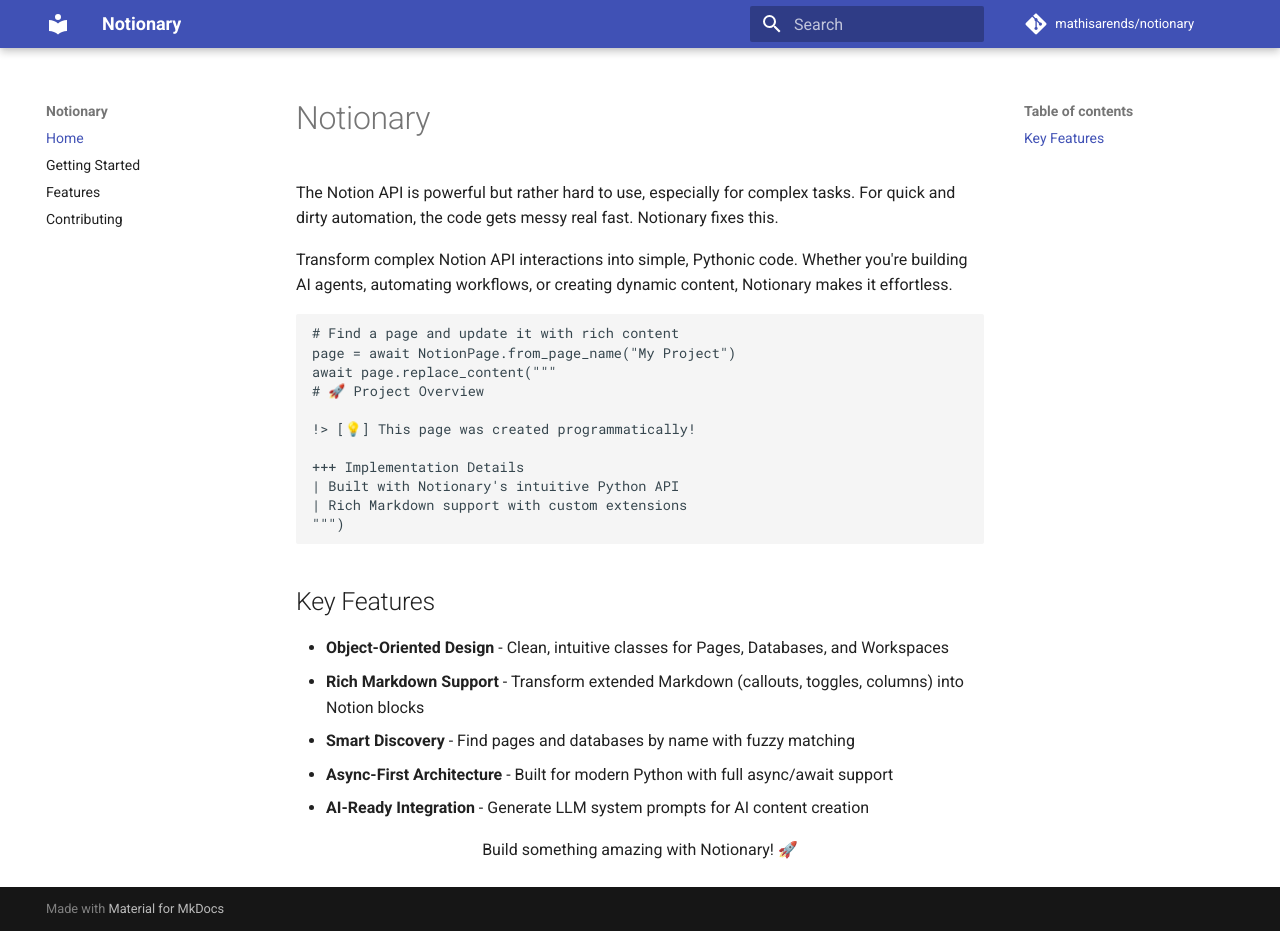
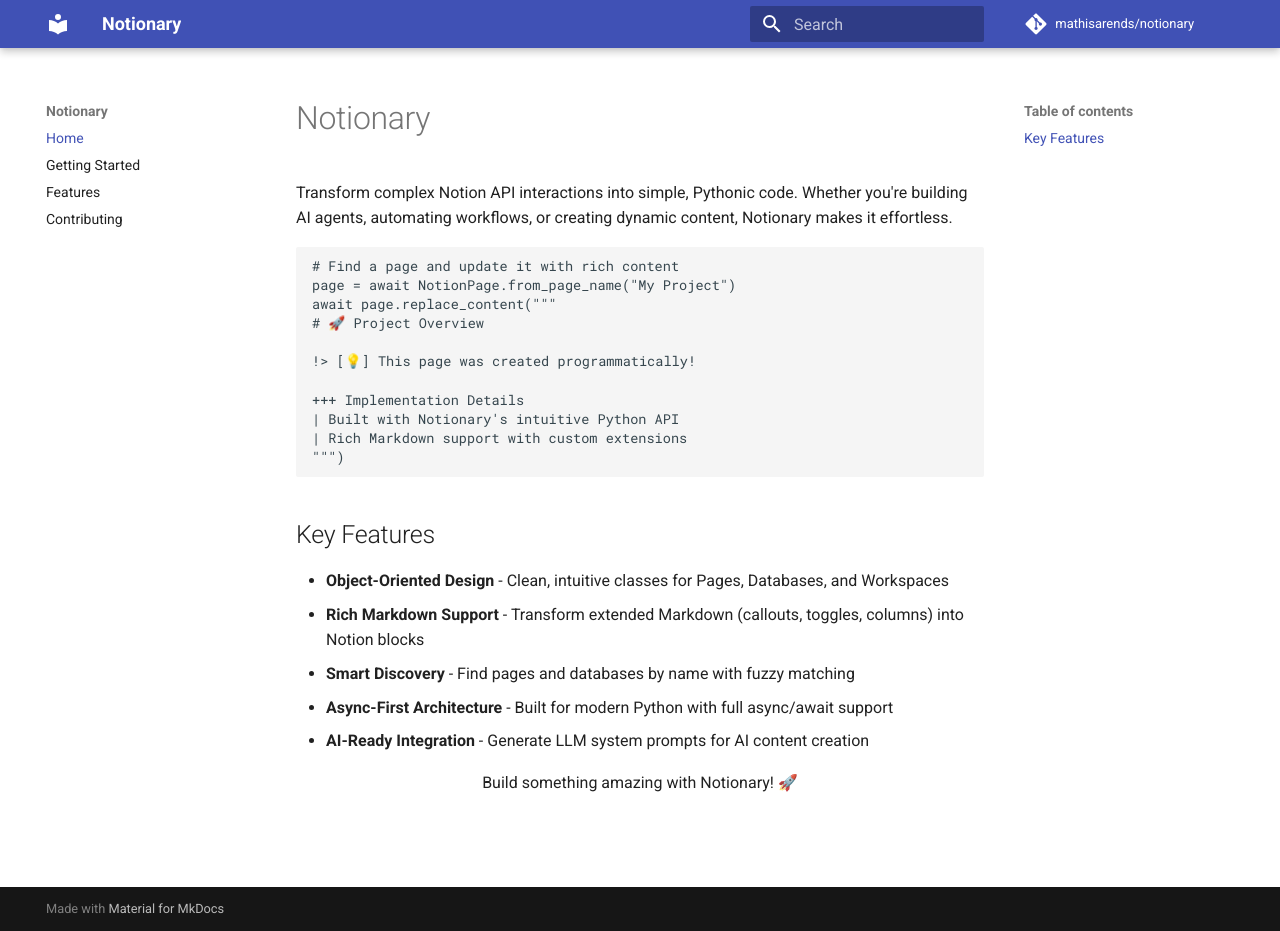
Before and after one commit to mathisarends/notionary, an MkDocs documentation site: the page built from docs/index.md, in a window 1280 px wide and 931 px high. Built offline with MkDocs 1.6.1 and Material for MkDocs 9.7.7, drawn with Linux system fonts in a browser that asks for light colours; comment, search, counter and statistics services are not loaded.

```diff
--- a/docs/index.md
+++ b/docs/index.md
@@ -1,6 +1,4 @@
 # Notionary
-
-The Notion API is powerful but rather hard to use, especially for complex tasks. For quick and dirty automation, the code gets messy real fast. Notionary fixes this.
 
 Transform complex Notion API interactions into simple, Pythonic code. Whether you're building AI agents, automating workflows, or creating dynamic content, Notionary makes it effortless.
 
```
Also changed, not shown: docs/reference.md (deleted).
